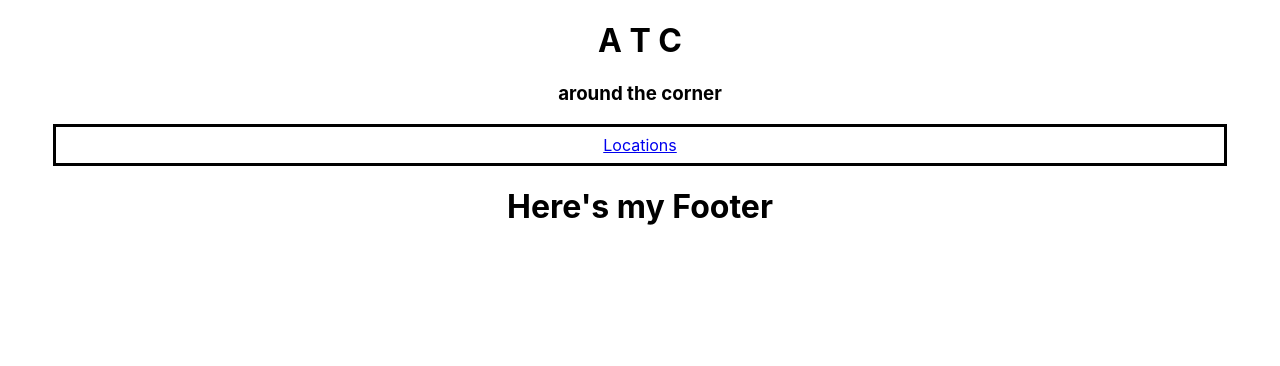
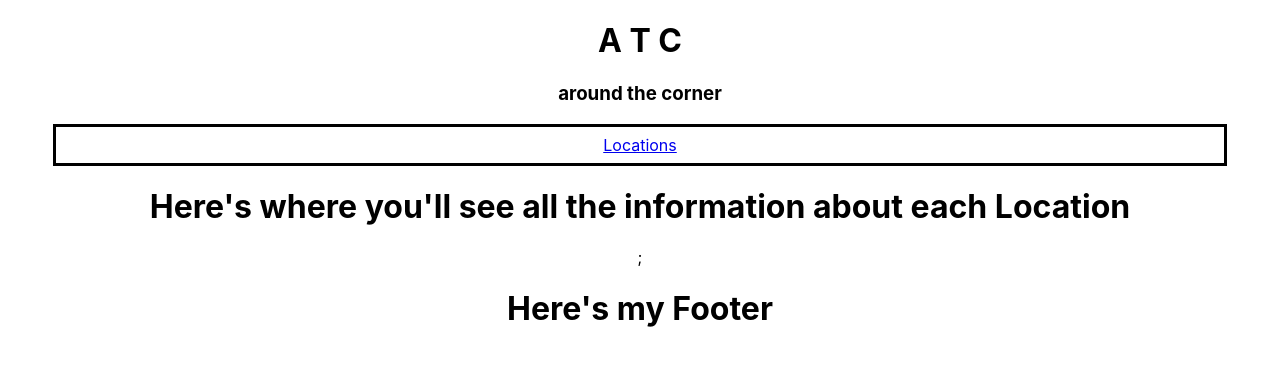
Before and after one commit to kellims/Project-3-ATC-frontend, a React (Create React App) app: page /locations/1 in a window 1280 px wide. Shown: the top 366 px of the page. Built offline with nearby package versions, Linux system fonts and the light colour scheme.

Commit message:
Show Page Added

```diff
--- a/src/App.js
+++ b/src/App.js
@@ -15,6 +15,7 @@ function App() {
         <Header />
         <Routes>
           <Route path='/locations' element={<Locations />} />
+          <Route path="/locations/:id" element={ <Information />} />
           </Routes>
         <Footer />
     </div>
--- a/src/pages/Information.js
+++ b/src/pages/Information.js
@@ -1,5 +1,15 @@
-function Information(props) {
-    return <h1>Here's where you'll see all the information about each Location</h1>;
-  }
+
+//Show page for each Location
+// import { useParams } from "react-router";
+
+function Information() {
+  // const { locationsID } = useParams();
+  // console.log(locationsID)
+
+    return (
+    <>
+    <h1>Here's where you'll see all the information about each Location</h1>;
+    </>
+  )}
 
   export default Information;
--- a/src/pages/Locations.js
+++ b/src/pages/Locations.js
@@ -35,7 +35,7 @@ function LocationsIndex() {
                 {arr.map((locations, idx) => {
                     return(
                         <div key={idx}>
-                            <Link to={`/locations/${locations._id}`}>
+                            <Link to={`/locations/${locations._id}`} key={ locations._id }>
                                 <h2>Location: {locations.place}</h2>
                             </Link>
                             <h3>Date: {locations.date}</h3>
```
